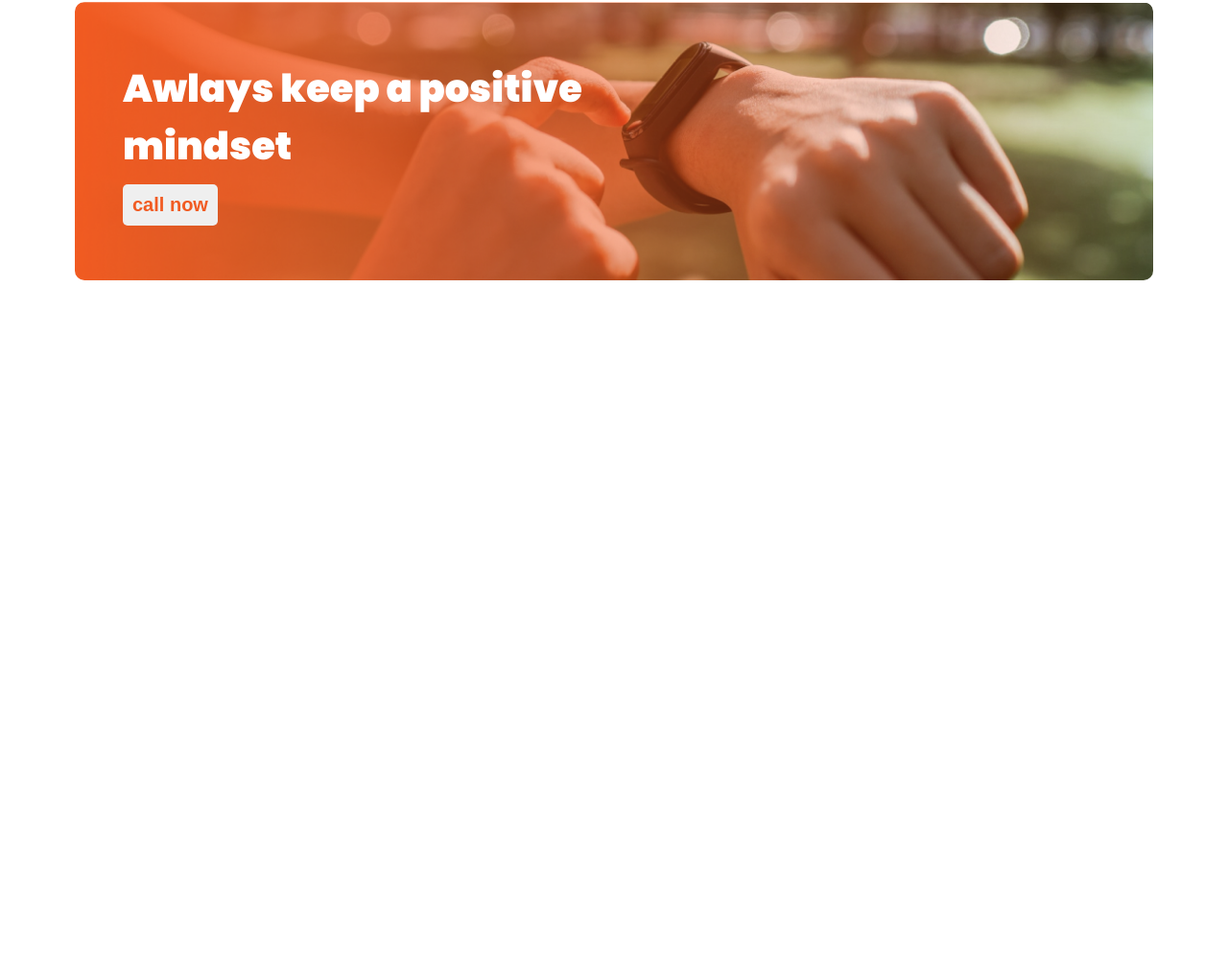
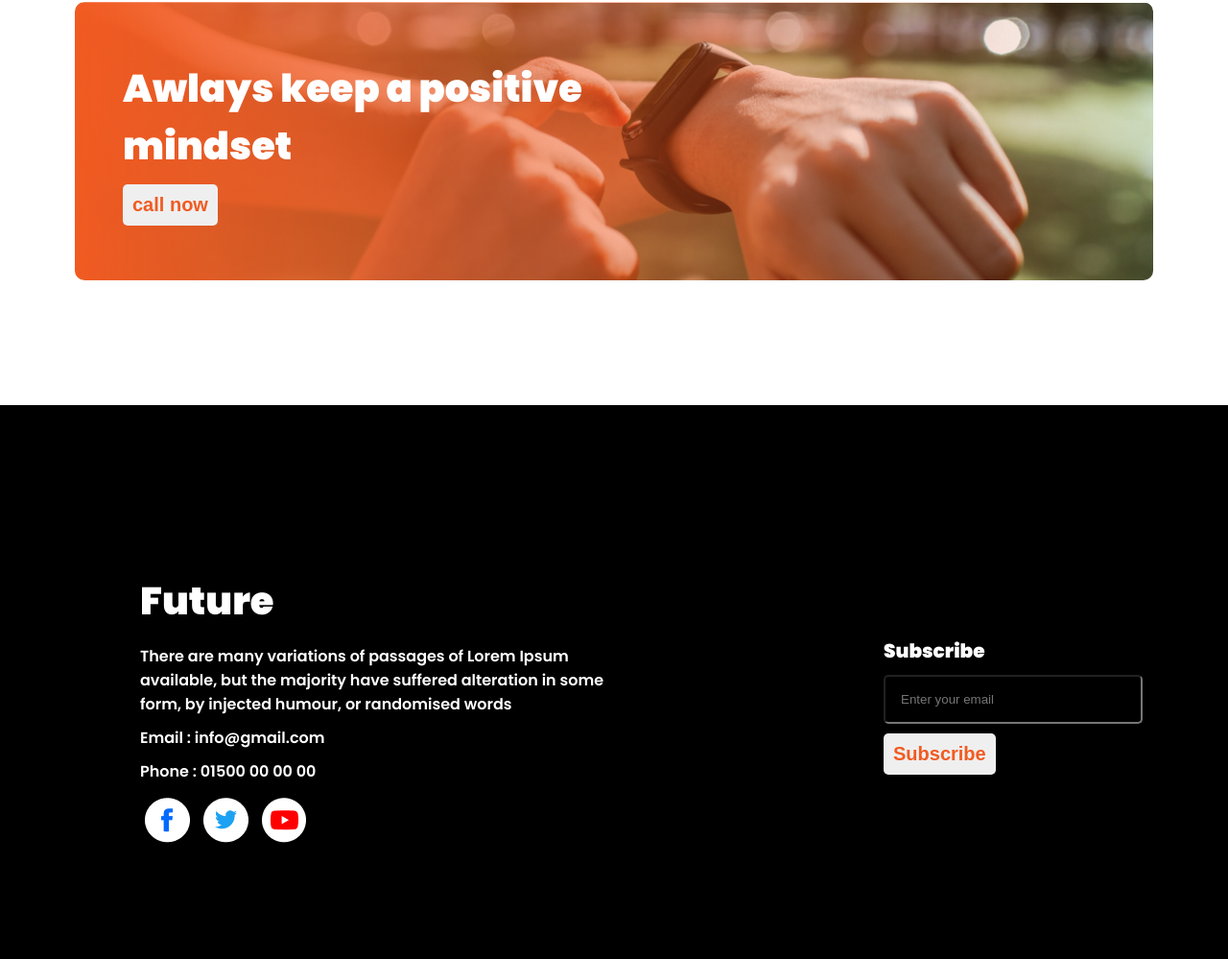
Before and after one commit to tanjilahamed99/new-year-protfolio, a plain HTML site: page index.html in a window 1280 px wide. Shown: the part 1809-2808 px from the top of the page at 96% size. Before the commit the page ends 2151 px from the top, so only its background shows below. Drawn offline with Linux system fonts and the light colour scheme.

Commit message:
website complete

```diff
--- a/index.html
+++ b/index.html
@@ -67,10 +67,29 @@
             </div>
         </section>
         <section class="motivation">
-            <h2 class="motivation-tittle">Awlays keep a positive <br> mindset</h2>
+            <h2 class="white-tittle">Awlays keep a positive <br> mindset</h2>
             <button class="btn">call now</button>
         </section>
     </main>
+    <footer class="foot">
+        <div class="footer-contant">
+            <h2 class="white-tittle">Future</h2>
+            <p class="footer-desc">There are many variations of passages of Lorem Ipsum <br> available, but the majority have
+                suffered alteration in some <br> form, by injected humour, or randomised words</p>
+            <p>Email : info@gmail.com</p>
+            <p>Phone : 01500 00 00 00</p>
+            <div class="footer-logo">
+               <a href="#"><img src="images/icons/fb.png" alt=""></a>
+              <a href="#"><img src="images/icons/twitter.png" alt=""></a>
+              <a href="#"><img src="images/icons/youtube.png" alt=""></a>
+            </div>
+        </div>
+        <div class="footer-input">
+            <h3 class="input-tittle">Subscribe</h3>
+            <input type="email" placeholder="Enter your email">
+            <button class="btn">Subscribe</button>
+        </div>
+    </footer>
 </body>
 
 </html>
--- a/style.css
+++ b/style.css
@@ -10,6 +10,12 @@
 .section-tittle
 {
     font-size: 40px;
+}
+.white-tittle
+{
+    font-size: 40px;
+    color: white;
+    margin: 10px 0;
 }
 
 body
@@ -134,13 +140,8 @@ body
     padding: 50px;
 }
 
-.motivation-tittle
+.btn
 {
-    font-size: 40px;
-    color: white;
-    margin: 10px 0;
-}
-.btn{
     color: #F15B22;
     text-align: center;
     font-size: 20px;
@@ -151,3 +152,39 @@ body
     border-radius: 5px;
     border: 0;
 }
+
+.foot
+{
+    width: 100%;
+    height: 577px;
+    background-color: black;
+    margin-top: 130px;
+    display: flex;
+    justify-content: space-around;
+    align-items: center;
+}
+.footer-contant,.footer-input{
+    margin-top: 50px;
+}
+.footer-desc,.footer-contant p{
+    color: white;
+    padding: 5px 0;
+}
+.footer-logo{
+    padding-top: 10px;
+}
+.footer-logo img{
+    padding:0 5px;
+}
+.input-tittle{
+    font-size: 20px;
+    color: white;
+}
+.footer-input input{
+    display: block;
+    padding: 16px;
+    border-radius: 5px;
+    margin: 10px 0;
+    width: 110%;
+    background-color: black;
+}
```
